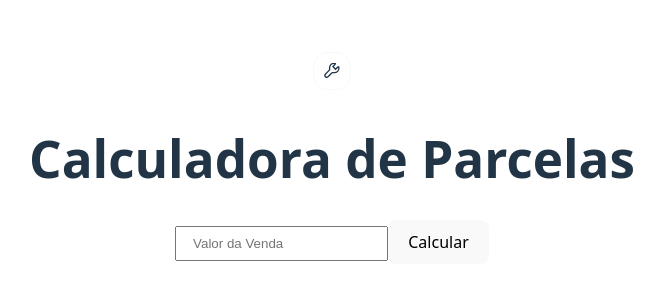
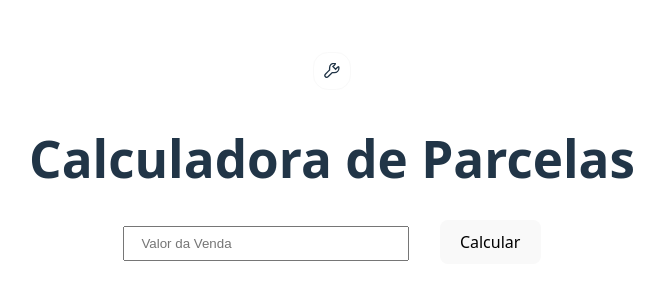
Before and after one commit to ViniciusRibeiroDev/contador_de_juros, a React (Vite) app: page / in a window 1280 px wide. Shown: the part 242-542 px from the top of the page, without its empty margins (308-972 px from the left). Built offline with nearby package versions, Linux system fonts and the light colour scheme.

Commit message:
Correção de Juros

```diff
--- a/src/App.jsx
+++ b/src/App.jsx
@@ -6,12 +6,12 @@ import { useState } from 'react'
 import './App.css'
 
 function App() {
-  const [venda, setVenda] = useState(0)
+  const [venda, setVenda] = useState(0.0)
   const [totalComJuros, setTotalComJuros] = useState()
   const [configuracao, setConfiguracao] = useState(false)
 
   const setVendaFuncao = (valor) => {
-    setVenda(+valor)
+    valor ? setVenda(parseFloat(valor)) : setVenda(0.0)
   }
 
   const calcular = () => {
@@ -20,14 +20,14 @@ function App() {
 
   return (
     <>
-      <GrConfigure onClick={() => setConfiguracao(true)}/>
+      <GrConfigure onClick={() => setConfiguracao(true)} />
       <h1>Calculadora de Parcelas</h1>
       <form>
-        <input type="text" id="venda" onChange={(e) => setVendaFuncao(e.target.value)} placeholder='Valor da Venda' />
+        <input type="number" id="venda" onChange={(e) => setVendaFuncao(e.target.value)} placeholder='Valor da Venda' />
         <button type="button" onClick={() => { calcular() }}>Calcular</button>
       </form>
       {totalComJuros != undefined ? <RenderizadorDeJuros totalComJuros={totalComJuros} venda={venda} /> : <></>}
-      {configuracao ? <Configuracao setConfiguracao={setConfiguracao}/>: <></>}
+      {configuracao ? <Configuracao setConfiguracao={setConfiguracao} /> : <></>}
     </>
   )
 }
--- a/src/Renderizador/index.jsx
+++ b/src/Renderizador/index.jsx
@@ -1,11 +1,11 @@
 const RenderizadorDeJuros = ({ totalComJuros, venda }) => {
     return <ul>
         {totalComJuros.map((elt, ind) => {
-            return <li key={ind}>{ind + 1}x {(Number(elt) / (ind + 1)).toLocaleString('pt-br',
+            return <li key={ind}>{ind + 1}x {(parseFloat(elt) / (ind + 1)).toLocaleString('pt-br',
                 {
                     style: 'currency',
                     currency: 'BRL'
-                })} - {Number(elt).toLocaleString('pt-br',
+                })} - {parseFloat(elt).toLocaleString('pt-br',
                     {
                         style: 'currency',
                         currency: 'BRL'
--- a/src/index.css
+++ b/src/index.css
@@ -63,6 +63,9 @@ ul {
 
 input {
   padding: 0.6em 1.2em;
+  width: 250px;
+
+  margin-right: 5%;
 }
 
 li {
```
